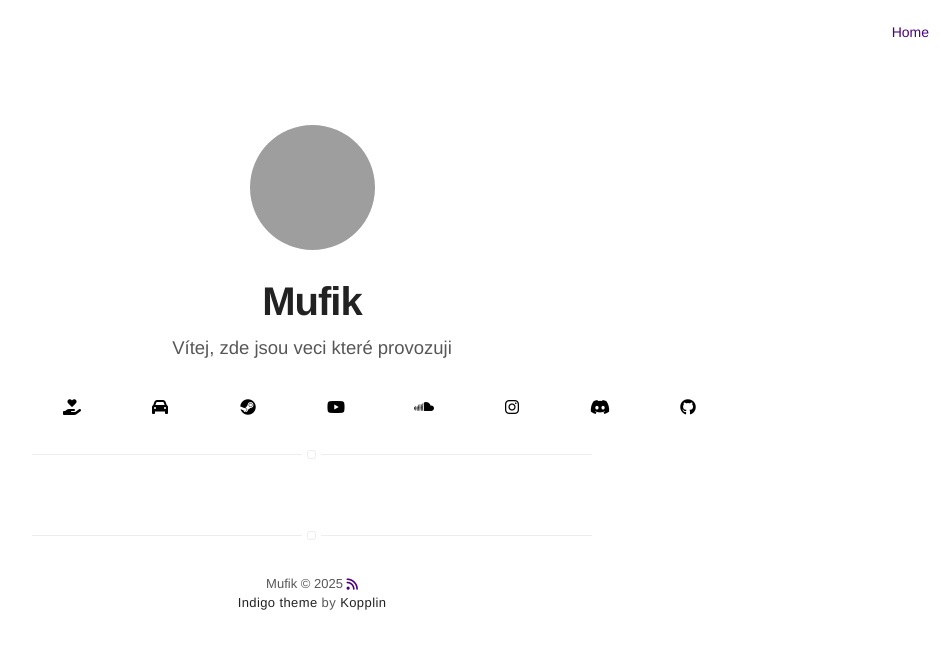
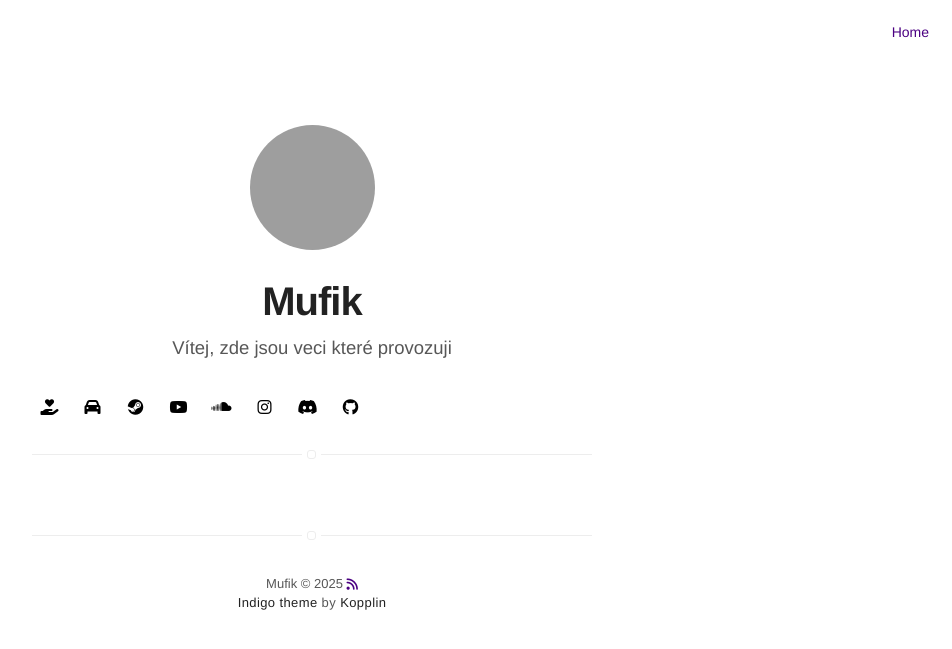
Before and after one commit to Muf1k/CZ, a Jekyll site: the page built from projects.html, in a window 1280 px wide. Shown: the top 649 px of the page, without its empty margins (328-1280 px from the left). Built offline with Jekyll 4.4.1, drawn with Linux system fonts in a browser that asks for light colours; nearby versions of some CDN libraries; grey boxes are pictures that could not be loaded.

Commit message:
Update social-links.sass

```diff
--- a/_sass/components/social-links.sass
+++ b/_sass/components/social-links.sass
@@ -13,7 +13,7 @@
         justify-content: center
         flex: 0 0 auto
         height: 35px
-        width: 80px
+        width: 35px
         color: $zeta
 
         &:hover
```
